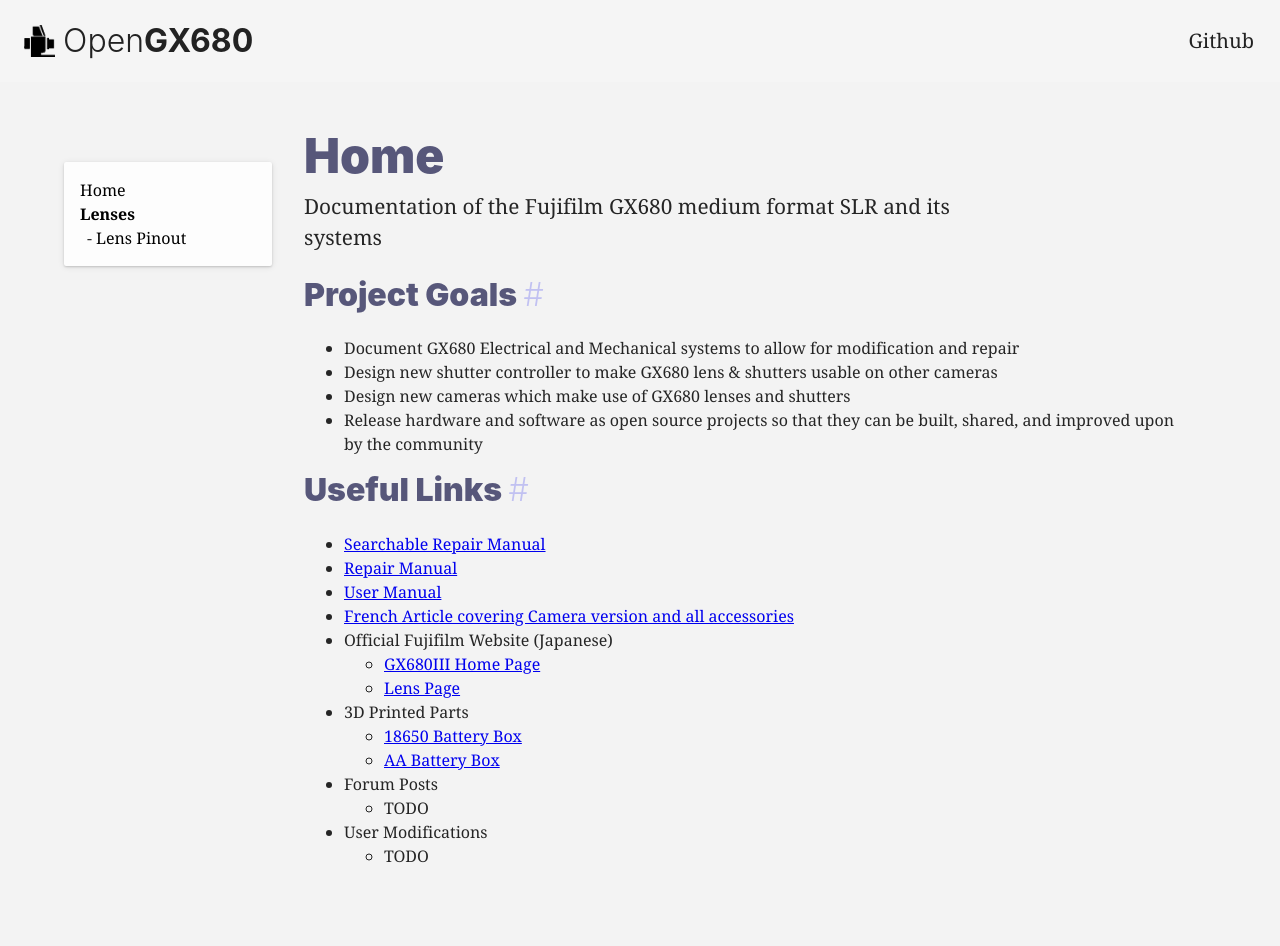
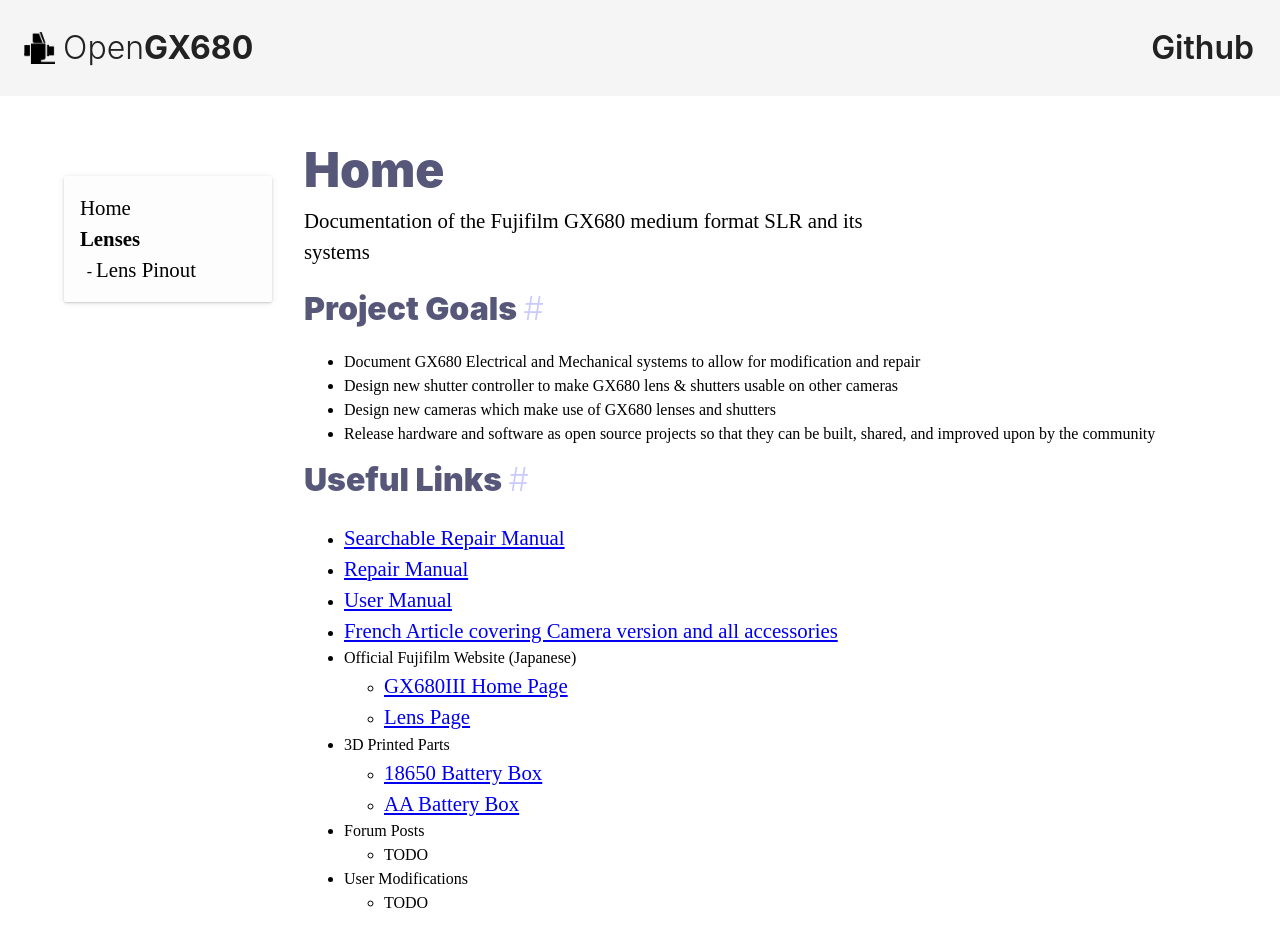
Before and after one commit to sidrichmill/gx680, an Eleventy site: page src/index.md in a window 1280 px wide. Before the commit the page ends 916 px from the top, so only its background shows below. Built offline with nearby package versions, Linux system fonts and the light colour scheme; Eleventy itself is replaced by a stand-in of ours; files that its build step writes are made by us from their sources; what markdown-it-table-of-contents would draw is missing.

Commit message:
nav text update to align with headers

```diff
--- a/src/_includes/nav.njk
+++ b/src/_includes/nav.njk
@@ -1,6 +1,6 @@
 <nav>
 <a href="{{'/' | url}}"><img class="logo" src="{{'/img/logo.png' | url}}" alt="GX680 Logo"> <h1 class="logo-text">Open<strong>GX680</strong></h1></a>
     <ul class="nav-list">
-            <li class="nav-list-items"><a href="https://github.com/sidrichmill/gx680">Github</a></li>
-            </ul>
+        <li class="nav-list-items"><a href="https://github.com/sidrichmill/gx680">Github</a></li>
+    </ul>
 </nav>
--- a/src/css/global.css
+++ b/src/css/global.css
@@ -1,4 +1,4 @@
-body {
+bodyy {
   background: #f3f3f3;
   color: #252525;
   line-height: 1.5;
@@ -19,7 +19,7 @@ h3 {
 h1,
 h2,
 h3,
-p {
+p, a{
   font-size: clamp(
     var(--fluid-type-min, 1rem),
     calc(1rem + var(--fluid-type-target, 3vw)),
@@ -52,7 +52,6 @@ h3 {
 p {
   max-width: 60ch;
 }
-
 
 .menu-toc {
     z-index: 1;
@@ -131,11 +130,10 @@ td, th {
 }
 
 nav{
-
    display: flex;
     width: 100%;
     justify-content: space-between;
-
+    min-height: 6rem;
     background-color: #f5f5f5;
     padding: 0 1rem 0 1rem;
     margin-bottom: 1rem;
@@ -163,7 +161,14 @@ nav a:not(:hover){
 
 .nav-list-items {
     margin: 2px;
-    font-size: 1.25rem;
+  --fluid-type-min: 1.25rem;
+  --fluid-type-max: 2rem;
+  font-family: -apple-system, BlinkMacSystemFont, avenir next, avenir, helvetica neue,
+    helvetica, Ubuntu, roboto, noto, segoe ui, arial, sans-serif;
+  line-height: 1.1;
+  font-weight: 600;
+  color: #57577a;
+
 }
 
 .logo {
```
Also changed, not shown: 4 other files.
